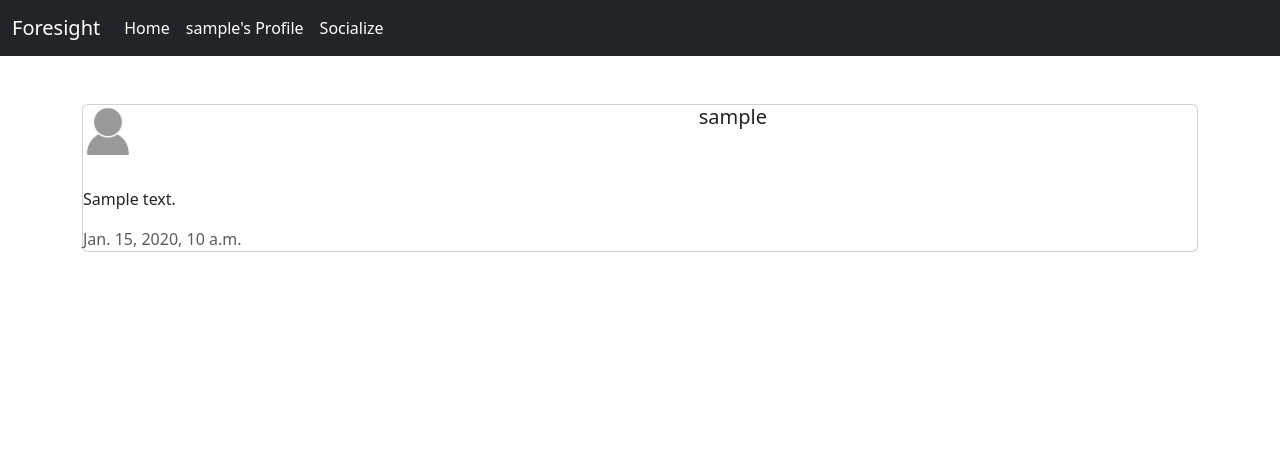
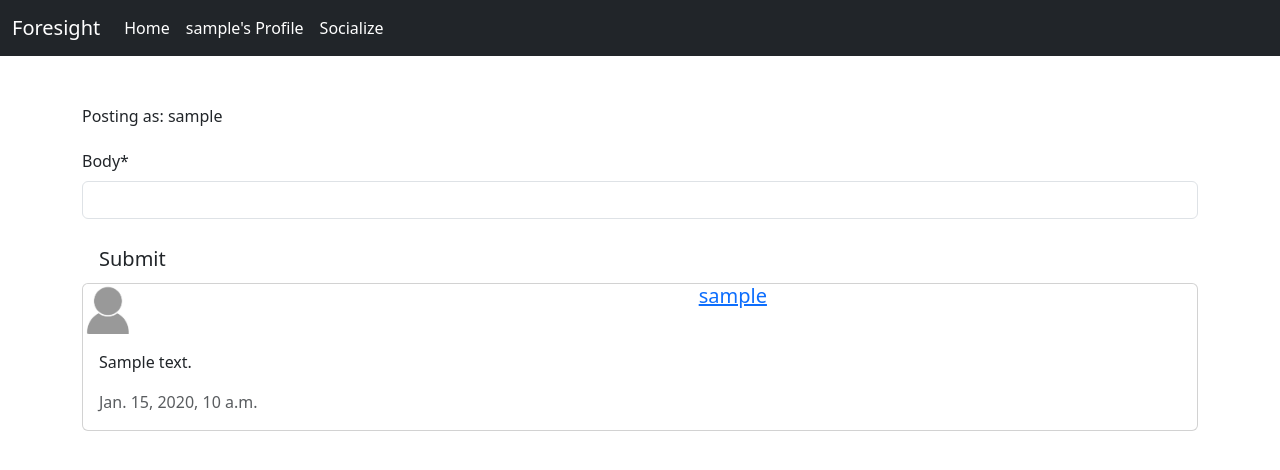
Before and after one commit to MichaelSturgeon/Foresight, a Django app: page / in a window 1280 px wide. Shown: the top 470 px of the page. Run offline with Django 4.2, Linux system fonts and the light colour scheme; a user stored in the database is signed in; tables that the repository leaves empty hold one stand-in row (values such as "Sample post"); some libraries are stand-ins or nearby versions.

Commit message:
Create basic crispy form 'PostForm' in index.html

```diff
--- a/foresight/settings.py
+++ b/foresight/settings.py
@@ -41,8 +41,13 @@
     'django.contrib.sessions',
     'django.contrib.messages',
     'django.contrib.staticfiles',
+    'crispy_forms',
+    'crispy_bootstrap5',
     'social',
 ]
+
+CRISPY_ALLOWED_TEMPLATE_PACKS = "bootstrap5"
+CRISPY_TEMPLATE_PACK = "bootstrap5"
 
 MIDDLEWARE = [
     'django.middleware.security.SecurityMiddleware',
--- a/requirements.txt
+++ b/requirements.txt
@@ -1,6 +1,8 @@
 asgiref==3.8.1
+crispy-bootstrap5==0.7
 dj-database-url==0.5.0
 Django==4.2.16
+django-crispy-forms==2.3
 gunicorn==20.1.0
 psycopg2==2.9.9
 sqlparse==0.5.1
--- /dev/null
+++ b/social/forms.py
@@ -0,0 +1,9 @@
+from django import forms
+from .models import Post
+
+
+
+class PostForm(forms.ModelForm):
+    class Meta:
+        model = Post
+        fields = ('body',)
--- a/social/templates/social/index.html
+++ b/social/templates/social/index.html
@@ -1,9 +1,27 @@
 {% extends 'base.html' %}
 {% load static %}
+{% load crispy_forms_tags %}
 {% block content %}
 <!-- index.html content starts here -->
 
 <div class="container mt-5">
+    <div class="row">
+        <div class="col">
+            <!-- Post creation form -->
+            <div class="col">
+                <div class="card-body">
+                    {% if user.is_authenticated %}
+                    <p>Posting as: {{ user.username }}</p>
+                    <form id="PostForm" method="post" style="margin-top: 1.3em;">
+                        {{ post_form | crispy }}
+                        {% csrf_token %}
+                        <button id="submitButton" type="submit" class="btn btn-signup btn-lg">Submit</button>
+                    </form>
+                    {% endif %}
+                </div>
+            </div>
+        </div>
+    </div>
     <div class="row">
         <div class="col-12">
             <!-- List of posts -->
@@ -15,12 +33,13 @@
                             alt="placeholder image">
                     </div>
                     <div class="col-md-10 text-center">
-                        <h5 class="card-title">{{post.user}}</h5>
+                        <a href="{% url 'profile_page' post.user.id %}">
+                            <h5 class="card-title">{{post.user}}</h5>
+                        </a>
                     </div>
                 </div>
                 <div class="row g-0">
-                    <div class="col-md-12">
-                        <div class="card-body"></div>
+                    <div class=" col card-body">
                         <p class="card-text">{{post.body}}</p>
                         <p class="card-text text-muted">{{post.created_on}}</p>
                     </div>
@@ -28,6 +47,7 @@
             </div>
             {% endfor %}
         </div>
+
     </div>
 </div>
 
--- a/social/templates/social/profile_page.html
+++ b/social/templates/social/profile_page.html
@@ -36,7 +36,9 @@
                             alt="placeholder image">
                     </div>
                     <div class="col-md-10 text-center">
-                        <h5 class="card-title">{{post.user}}</h5>
+                        <a href="{% url 'profile_page' post.user.id %}">
+                            <h5 class="card-title">{{post.user}}</h5>
+                        </a>
                     </div>
                 </div>
                 <div class="row g-0">
--- a/social/views.py
+++ b/social/views.py
@@ -1,17 +1,21 @@
 from django.shortcuts import render, redirect
 from django.core.paginator import Paginator
 from .models import Post, Profile
+from .forms import PostForm
 
 # Index View
 def home(request):
     # Paginate post list
-    paginator = Paginator(Post.objects.all(), 10)
+    paginator = Paginator(Post.objects.filter(status=1), 10)
     page_number = request.GET.get('page')
     posts = paginator.get_page(page_number)
 
+    # Post form
+    post_form = PostForm()
 
     return render(request, 'social/index.html', {
         "posts":posts,
+        "post_form":post_form,
     })
 
 
@@ -27,7 +31,7 @@
         return redirect('home')
 
 
-# profile_page View
+# Profile Page View
 def profile_page(request, pk):
     if request.user.is_authenticated:
 
```
